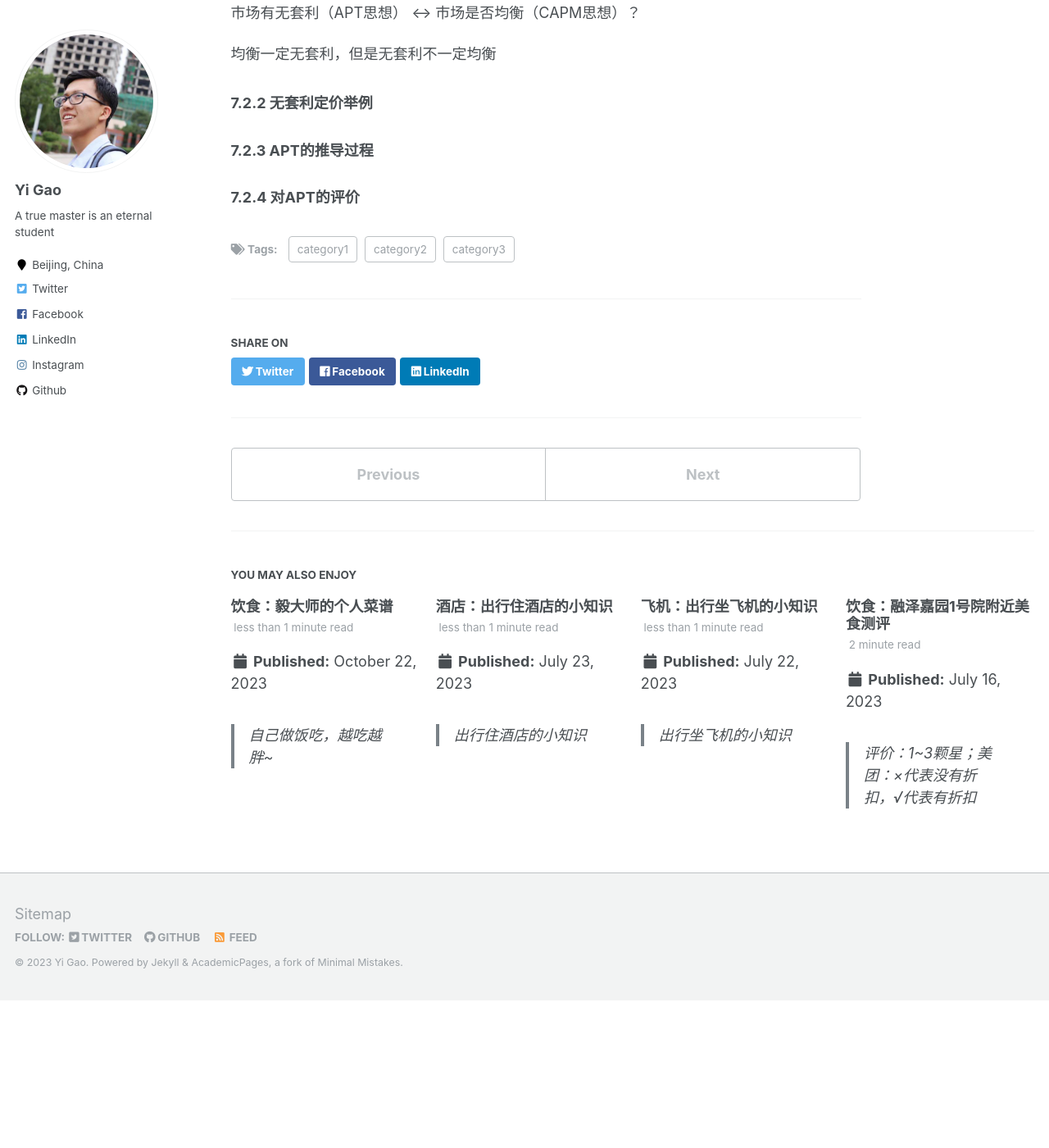
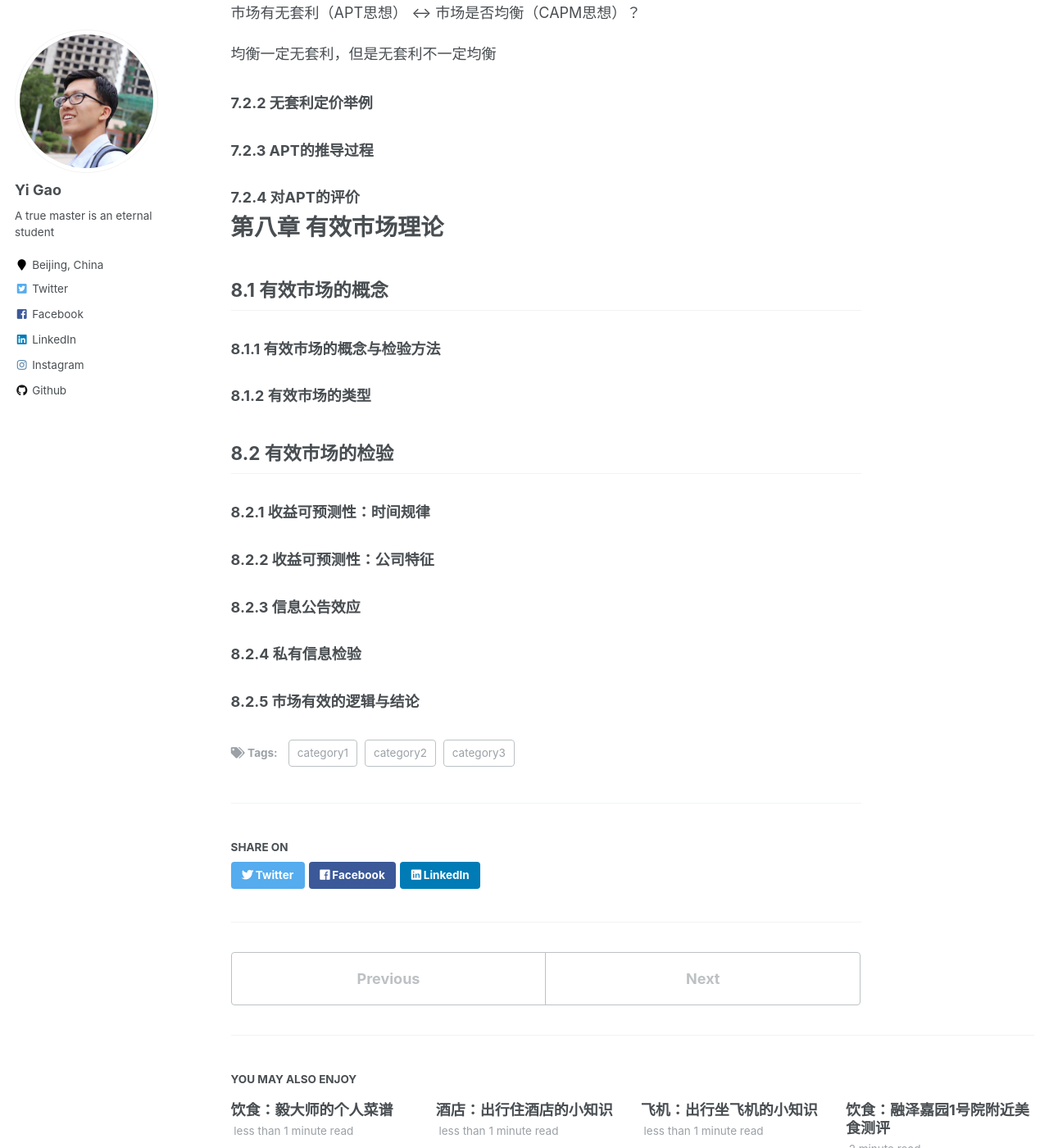
Before and after one commit to masteryi-0018/masteryi-0018.github.io, a Jekyll site: the page built from _posts/2023-08-12-blog-post-1.md, in a window 1280 px wide and 1400 px high, scrolled down 11468 px. Shown: the whole window at 82% size. Built offline with Jekyll 4.4.1, drawn with Linux system fonts in a browser that asks for light colours; before the commit the page ends 12688 px from its top, so only the background shows below that.

Commit message:
finish Securities Investment

```diff
--- a/_posts/2023-08-12-blog-post-1.md
+++ b/_posts/2023-08-12-blog-post-1.md
@@ -414,3 +414,23 @@ K线、趋势线、移动均线
 ### 7.2.3 APT的推导过程
 
 ### 7.2.4 对APT的评价
+
+# 第八章 有效市场理论
+
+## 8.1 有效市场的概念
+
+### 8.1.1 有效市场的概念与检验方法
+
+### 8.1.2 有效市场的类型
+
+## 8.2 有效市场的检验
+
+### 8.2.1 收益可预测性：时间规律
+
+### 8.2.2 收益可预测性：公司特征
+
+### 8.2.3 信息公告效应
+
+### 8.2.4 私有信息检验
+
+### 8.2.5 市场有效的逻辑与结论
```
Also changed, not shown: _posts/2023-10-22-blog-post-1.md (+1 -1 lines).
